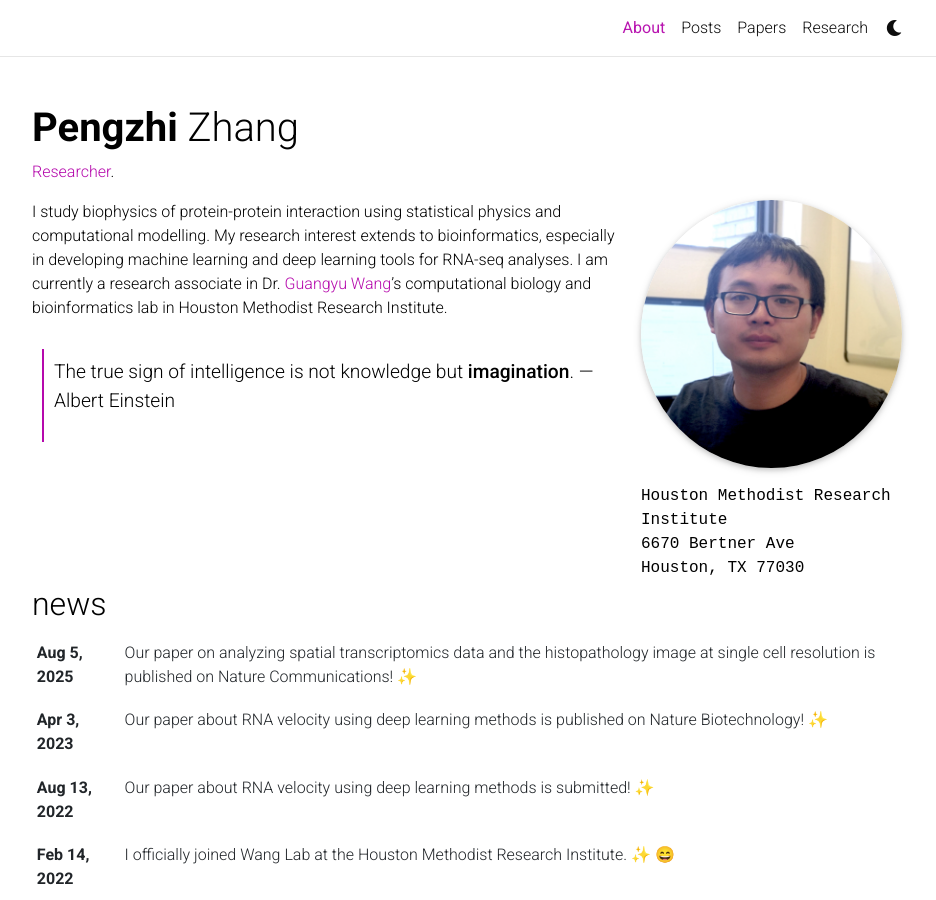
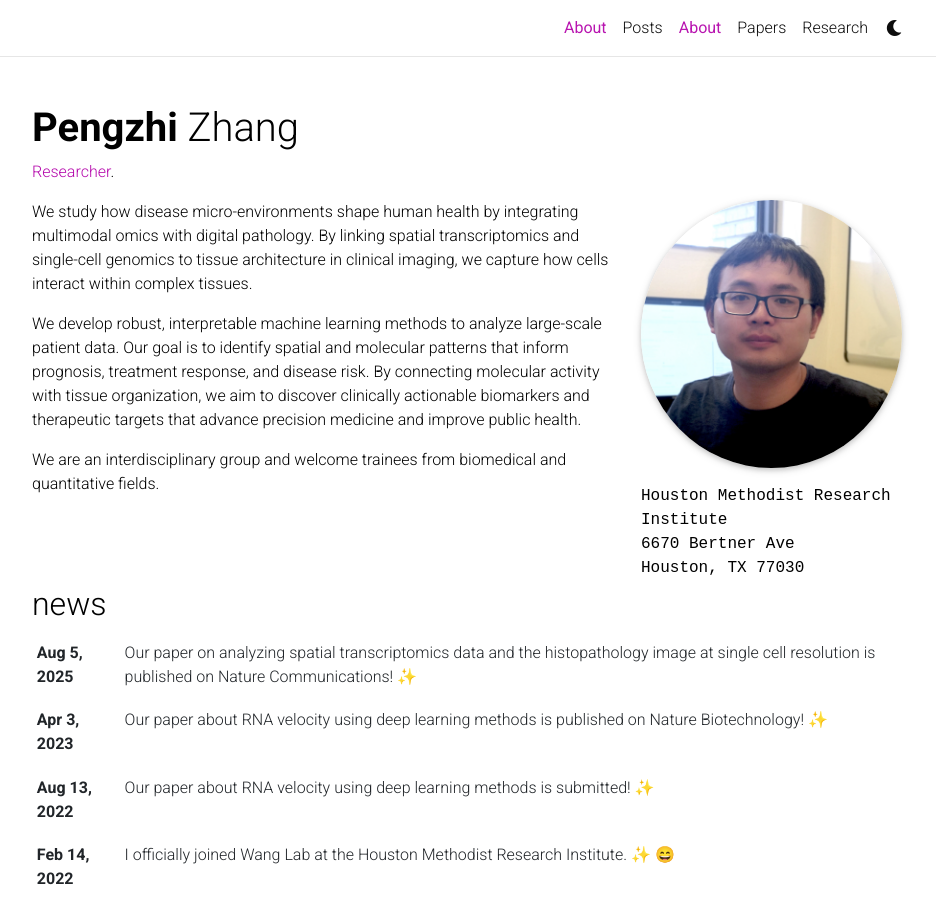
Before and after one commit to biopzhang/biopzhang.github.io, a Jekyll site: the page built from _pages/about.md, in a window 1280 px wide and 900 px high. Shown: the whole window, without its empty margins (173-1109 px from the left). Built offline with Jekyll 4.4.1, drawn with Linux system fonts in a browser that asks for light colours; full-size pictures stand in for the smaller copies a plugin makes; emoji names are drawn with the system emoji font; comment, search, counter and statistics services are not loaded; a style sheet for code colours, icons or effects is not loaded.

Commit message:
Update Static Pages (About, CV, etc) “about”

```diff
--- a/_pages/about.md
+++ b/_pages/about.md
@@ -2,25 +2,23 @@
 layout: about
 title: About
 permalink: /
+description: ''
+nav: true
+nav_order: null
+profile:
+  address: <p>Houston Methodist Research Institute</p> <p>6670 Bertner Ave</p> <p>Houston, TX 77030</p>
+  image_circular: true
+  image: prof_pic.jpg
+  align: right
 subtitle: <a href="https://www.researchgate.net/profile/Pengzhi-Zhang-2">Researcher</a>.
-
-profile:
-  align: right
-  image: prof_pic.jpg
-  image_circular: true # crops the image to make it circular
-  address: >
-    <p>Houston Methodist Research Institute</p>
-    <p>6670 Bertner Ave</p>
-    <p>Houston, TX 77030</p>
-
-news: true  # includes a list of news items
-latest_posts: true  # includes a list of the newest posts
-selected_papers: true # includes a list of papers marked as "selected={true}"
-social: true  # includes social icons at the bottom of the page
+news: true
+latest_posts: true
+selected_papers: true
+social: true
 ---
 
-I study biophysics of protein-protein interaction using statistical physics and computational modelling. My research interest extends to bioinformatics, especially in developing machine learning and deep learning tools for RNA-seq analyses. I am currently a research associate in Dr. <a href="https://guangyuwanglab.github.io/web/index.html#">Guangyu Wang</a>'s computational biology and bioinformatics lab in Houston Methodist Research Institute.
+We study how disease micro-environments shape human health by integrating multimodal omics with digital pathology. By linking spatial transcriptomics and single-cell genomics to tissue architecture in clinical imaging, we capture how cells interact within complex tissues.
 
->
-> The true sign of intelligence is not knowledge but <strong>imagination</strong>.
-> —Albert Einstein
+We develop robust, interpretable machine learning methods to analyze large-scale patient data. Our goal is to identify spatial and molecular patterns that inform prognosis, treatment response, and disease risk. By connecting molecular activity with tissue organization, we aim to discover clinically actionable biomarkers and therapeutic targets that advance precision medicine and improve public health.
+
+We are an interdisciplinary group and welcome trainees from biomedical and quantitative fields.
```
